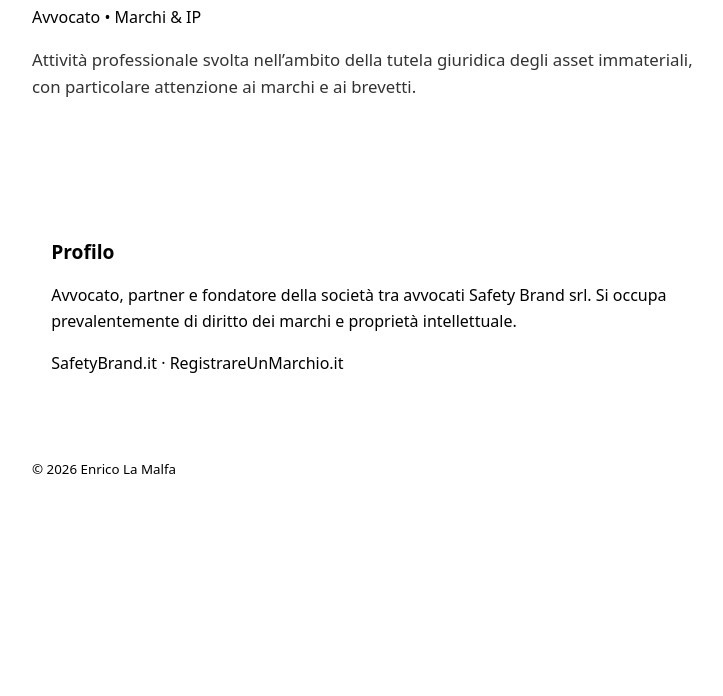
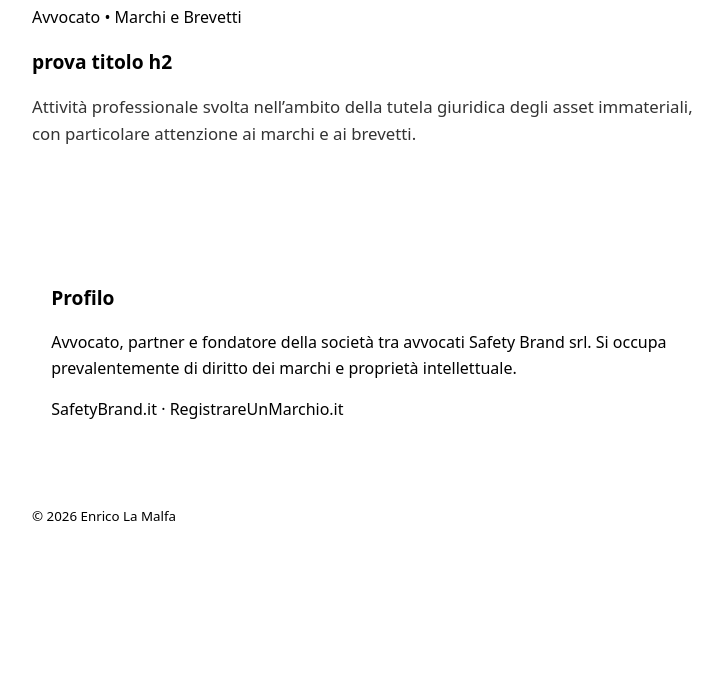
Before and after one commit to safetylama/enricolamalfa.it, a plain HTML site: page index.html in a window 1280 px wide. Shown: the part 104-800 px from the top of the page, without its empty margins (272-995 px from the left). Drawn offline with Linux system fonts and the light colour scheme.

Commit message:
Update index.html

```diff
--- a/index.html
+++ b/index.html
@@ -10,7 +10,9 @@
 <body>
   <header class="wrap">
     <h1>Enrico La Malfa - Avvocato</h1>
-    <p class="muted">Avvocato • Marchi & IP</p>
+    <p class="muted">Avvocato • Marchi e Brevetti</p>
+
+    <h2>prova titolo h2</h2>
 
     <p class="intro">
       Attività professionale svolta nell’ambito della tutela giuridica degli asset immateriali,
```
